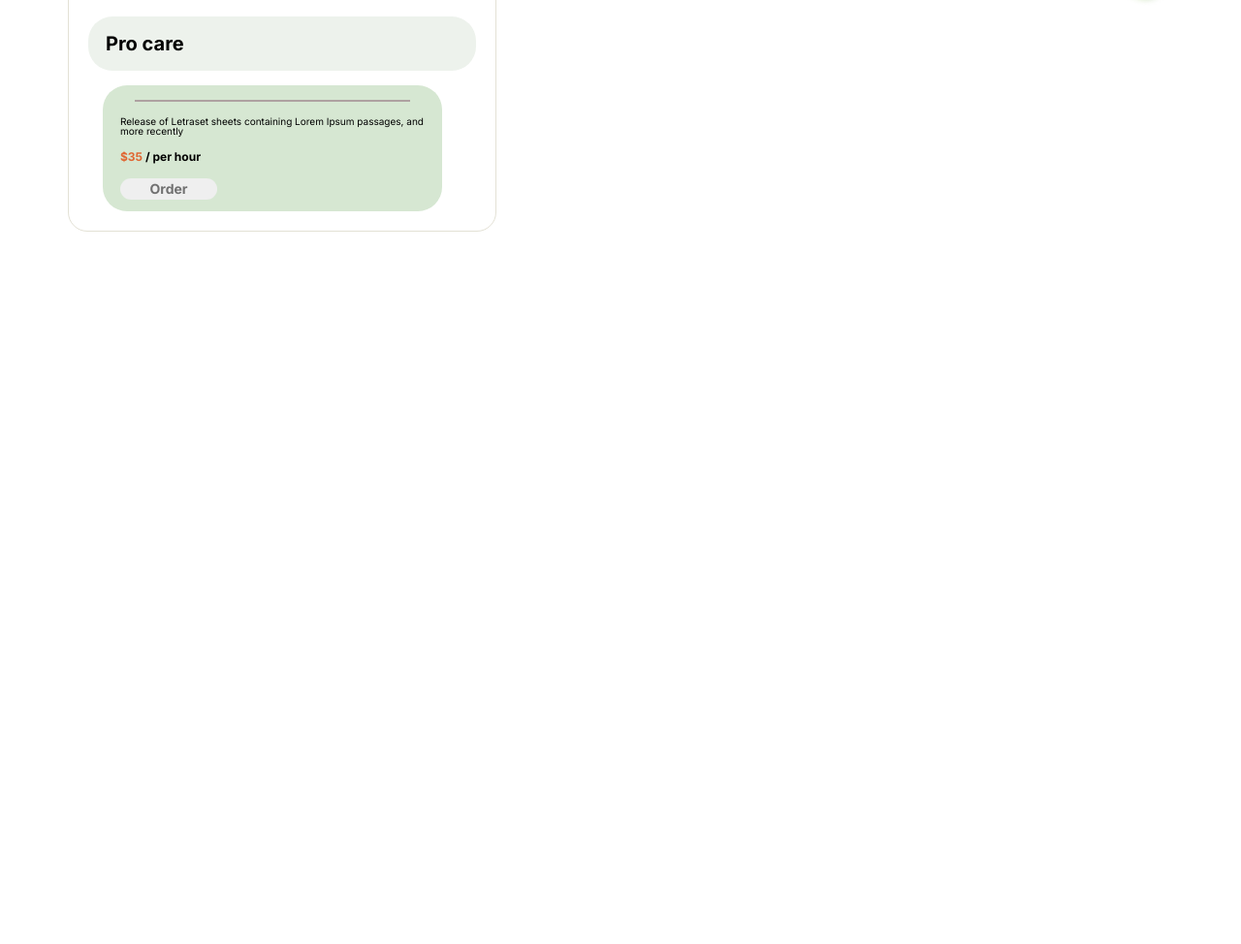
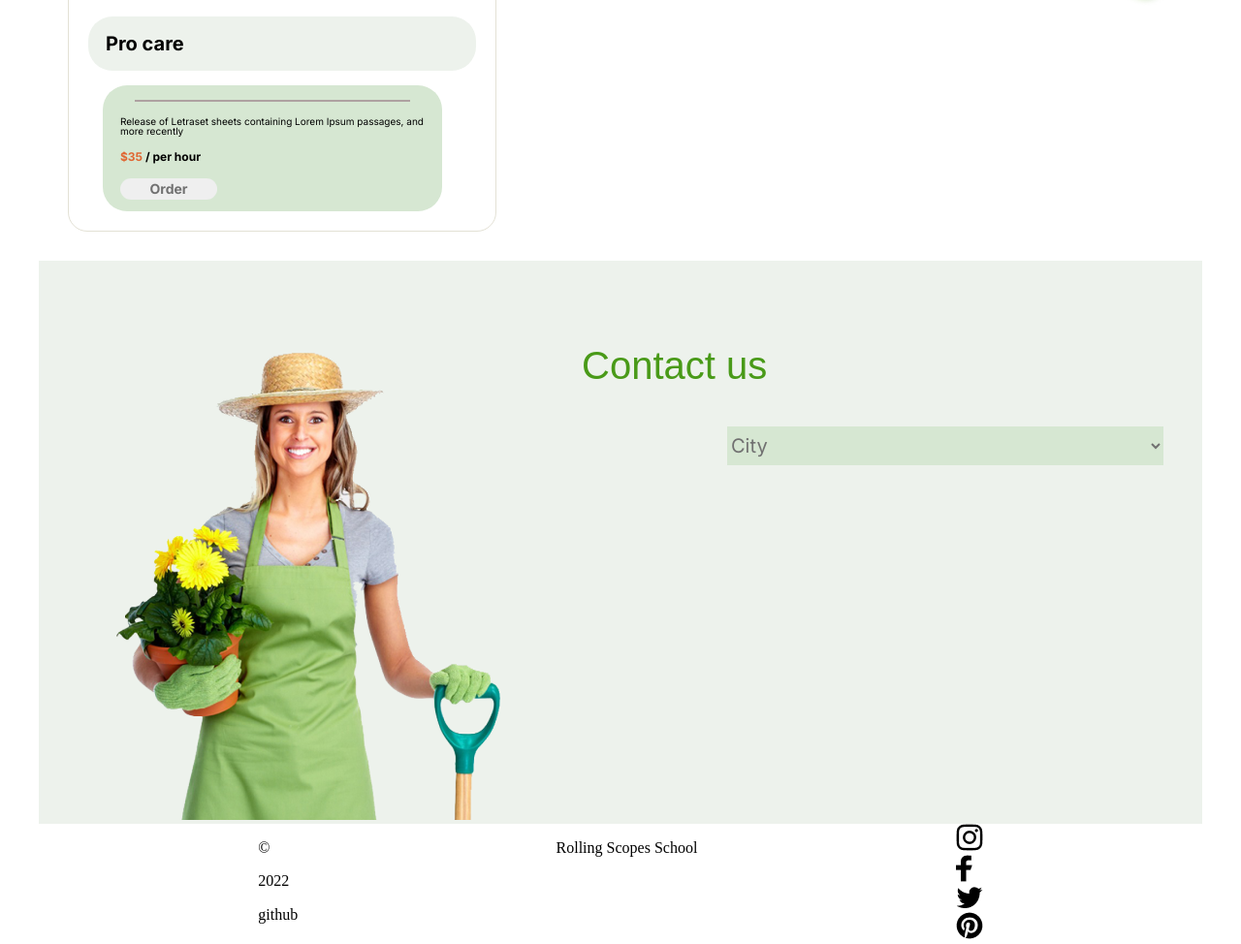
Before and after one commit to Rusetskaya12/plants-project, a plain HTML site: page index.html in a window 1280 px wide. Shown: the part 3159-4133 px from the top of the page at 97% size. Before the commit the page ends 3428 px from the top, so only its background shows below. Drawn offline with Linux system fonts and the light colour scheme; a web font is replaced by a local one.

Commit message:
feat: add footer

```diff
--- a/assets/main.scss
+++ b/assets/main.scss
@@ -8,3 +8,5 @@
 @import "./styles/blocks/aboutUs";
 @import "./styles/blocks/service";
 @import "./styles/blocks/prices";
+@import "./styles/blocks/contact";
+@import "./styles/blocks/footer";
--- /dev/null
+++ b/assets/styles/blocks/_contact.scss
@@ -0,0 +1,40 @@
+.contact {
+    width: 1200px;
+    margin: 0 auto;
+    display: flex;
+    background-color: #EDF2EC;
+
+    &__image {
+        padding: 80px 80px 0;
+    }
+
+    &__city {
+        display: flex;
+        flex-direction: column;
+
+        &-select {
+            padding-left: 150px;
+        }
+
+        &-selectId {
+            height: 40px;
+            width: 450px;
+            background-color: #D6E7D2;
+            border: none;
+            font-family: $fontInter;
+            font-style: regular;
+            font-size: 20px;
+            align-items: left;
+            color: #717171;
+        }
+
+        &-name {
+            margin-top: 85px;
+            font-family: $fontInika;
+            font-style: bold;
+            font-size: 40px;
+            align-items: left;
+            color: #499A18;
+        }
+    }
+}
--- /dev/null
+++ b/assets/styles/blocks/_footer.scss
@@ -0,0 +1,6 @@
+.footer {
+    display: flex;
+    justify-content: space-evenly;
+
+    &__
+}
--- a/index.html
+++ b/index.html
@@ -176,6 +176,50 @@
 
     </div></div>
 </div>
+<div class="contact">
+    <div class="contact__image">
+        <img class="contact__image-icn" src="/assets/icons/contact_woman.png" alt="women">
+    </div>
+    <div class="contact__city">
+        <p class="contact__city-name">Contact us</p>
+        <div class="contact__city-select">
+            <select class="contact__city-selectId" id="city">City
+            <option class="contact__city-item" value="hide">City</option>
+            <option class="contact__city-item" value="Canandaigua">Canandaigua, NY</option>
+            <option class="contact__city-item" value="NY">New York City</option>
+            <option class="contact__city-item" value="Yonkers">Yonkers, NY</option>
+            <option class="contact__city-item" value="Sherrill">Sherrill, NY</option>
+        </select>
+        </div>
+        </div>
+    </div>
+</div>
+<footer class="footer">
+    <div class="footer__yearInfo">
+        <p class="footer__copywriter">&#169;</p>
+        <p class="footer__year">2022</p>
+        <p class="footer__platform">github</p>
+    </div>
+    <div class="footer__school">
+        <p class="footer__rsschool">Rolling Scopes School</p>
+    </div>
+    <div class="footer__mess">
+      <ul class="footer__mess-icon">
+        <li class="footer__mess-item">
+            <img class="footer__mess-item-instagram" src="/assets/icons/instagram.png" alt="instagram">
+        </li>
+        <li class="footer__mess-item">
+            <img class="footer__mess-item-facebook" src="/assets/icons/facebook.png" alt="facebook">
+        </li>
+        <li class="footer__mess-item">
+            <img class="footer__mess-item-twitter" src="/assets/icons/twitter.png" alt="twitter">
+        </li>
+        <li class="footer__mess-item">
+            <img class="footer__mess-itemi-pinterest" src="/assets/icons/pinterest.png" alt="pinterest">
+        </li>
+      </ul>
+    </div>
+</footer>
 <script src="/script.js"></script>
 </body>
 </html>
--- a/script.js
+++ b/script.js
@@ -13,3 +13,7 @@ for (i=0; i< acc.length; i++) {
 		}
 	});
 }
+
+let select = document.querySelector("#select");
+select.addEventListener("chenge", function() {
+})
```
Also changed, not shown: assets/icons/contact_woman.png (added), assets/icons/facebook.png (added), assets/icons/instagram.png (added), assets/icons/pinterest.png (added), assets/icons/twitter.png (added), assets/main.css, 1 other file.
